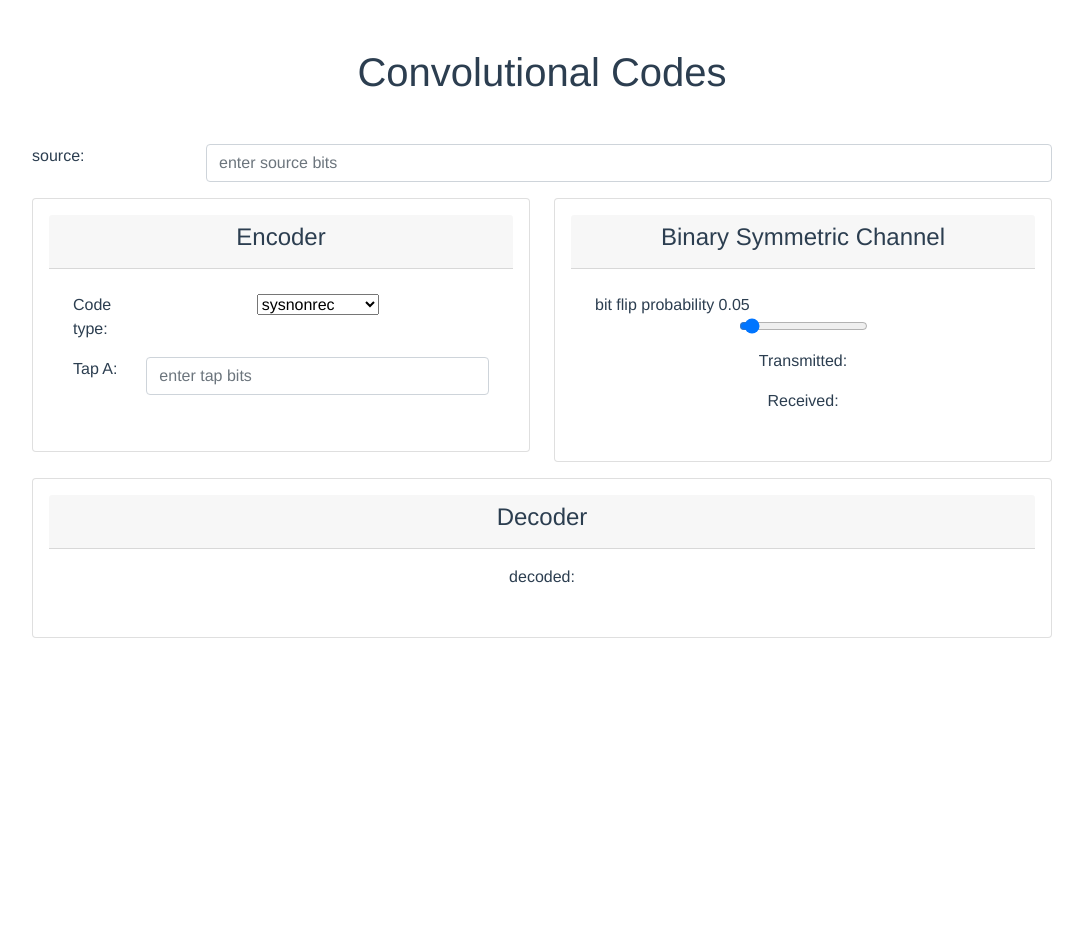
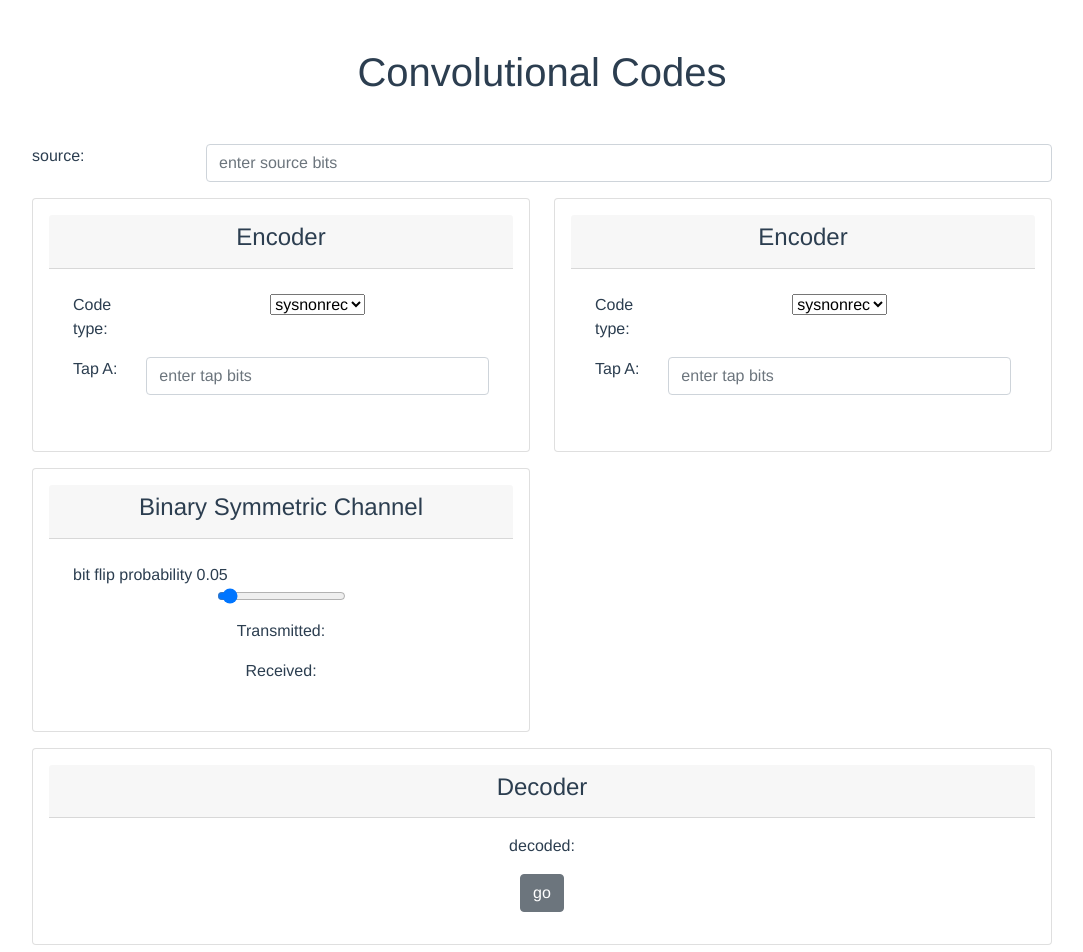
Before and after one commit to leoheyns/turbocodes, a Vue app: page / in a window 1280 px wide. Shown: the top 952 px of the page, without its empty margins (98-1181 px from the left). Before the commit the page ends 800 px from the top, so only its background shows below. Built offline with nearby package versions, Linux system fonts and the light colour scheme.

Commit message:
turbocodes are broken

```diff
--- a/src/App.vue
+++ b/src/App.vue
@@ -11,9 +11,12 @@
         </div>
 
         <div class="row">
-          <TurboEncoder :source="source" @encoded="set_encoded" @trellis="set_trellis"/>
+          <TurboEncoder :source="source" @encoded="set_encoded1" @trellis="set_trellis1"/>
+          <TurboEncoder :source="source_interleaved" @encoded="set_encoded2" @trellis="set_trellis2"/>
+
           <BinarySymmetricChannel :f.sync="flip_probability" :input="encoded" @received="set_received"/>
-          <TurboDecoder :input="received" :source="source" :trellis="trellis" :f="flip_probability" @decoded="set_decoded"/>
+
+          <TurboDecoder :input="received" :source="source" :trellises="trellises" :interleaver="interleaver" :f="flip_probability" @decoded="set_decoded"/>
         </div>
       </div>
     </div>
@@ -24,15 +27,18 @@
 import TurboEncoder from "@/components/TurboEncoder";
 import TurboDecoder from "@/components/TurboDecoder";
 import BinarySymmetricChannel from "@/components/BinarySymmetricChannel";
+import {Interleaver} from "@/decoding/viterbi"
 export default {
   name: 'App',
   data() {
     return {
       source: "",
-      encoded: "",
+      encoded1: "",
+      encoded2: "",
       received: "",
       decoded: "",
-      trellis: null,
+      trellis1: null,
+      trellis2: null,
       flip_probability: 0.05,
     }
   },
@@ -40,15 +46,76 @@ export default {
     set_received(signal) {
       this.received = signal
     },
-    set_encoded(encoded) {
-      this.encoded = encoded
+    set_encoded1(encoded) {
+      this.encoded1 = encoded
+    },
+    set_encoded2(encoded) {
+      this.encoded2 = encoded
     },
     set_decoded(decoded) {
       this.decoded = decoded
     },
-    set_trellis(trellis) {
-      this.trellis = trellis
+    set_trellis1(trellis) {
+      this.trellis1 = trellis
     },
+    set_trellis2(trellis) {
+      this.trellis2 = trellis
+    },
+  },
+  computed: {
+    encoded(){
+      let encoding = ""
+      for (let i = 0; i < this.encoded1.length / 2; i++) {
+        encoding += this.encoded1[i*2] + this.encoded1[i*2+1] + this.encoded1[i*2 + 1]
+      }
+      return encoding
+    },
+    interleaver(){
+      let values = [...Array(this.source.length).keys()]
+      let keys = [...Array(this.source.length).keys()]
+      let terminatebits = this.encoded1.length - this.source.length
+      terminatebits = terminatebits > 0 ? terminatebits : 0
+
+      for(let i = 0; i < values.length; i++){
+        values[i] = i + '' + (i + 1)
+        keys[i] = i + '' + (i + 1)
+      }
+      values.sort(() => 0.5 - Math.random())
+
+      for(let i = values.length; i < values.length + terminatebits; i++){
+        values.push(i + '' + (i + 1))
+        keys.push(i + '' + (i + 1))
+      }
+
+      let interleaving = {}
+      for(let i = 0; i < values.length; i++){
+        interleaving[keys[i]] = values[i]
+      }
+
+      let inter = new Interleaver(interleaving)
+      return inter
+    },
+    trellises(){
+      return [this.trellis1, this.trellis2]
+    },
+    source_interleaved(){
+      if(this.source.length > 0){
+        let splitsource = this.source.split("")
+        let sourcedict = {}
+        for(let i = 0; i < splitsource.length; i++){
+          sourcedict[i + '' + (i+1)] = splitsource[i]
+        }
+        let interleaved = this.interleaver.interleave(sourcedict)
+        let result = ""
+        for(let i = 0; i < splitsource.length; i++){
+          result += interleaved[i + '' + (i+1)]
+        }
+
+        return result
+      } else {
+        return ""
+      }
+    }
   },
   components: {
     TurboEncoder,
--- a/src/components/TurboDecoder.vue
+++ b/src/components/TurboDecoder.vue
@@ -5,8 +5,9 @@
         <h4>Decoder</h4>
       </b-card-header>
       <b-card-body>
-        decoded: <errordisplayer :source="source" :decoded="result"/>
-        <trellis :trellis="trellis" />
+        decoded: <errordisplayer :source="source" :decoded="decoded"/>
+        <b-button @click="go">go</b-button>
+        <!-- <trellis :trellis="trellis" /> -->
       </b-card-body>
     </b-card>
   </div>
@@ -14,40 +15,45 @@
 
 <script>
 
-import {Trellis, viterbi} from "@/decoding/viterbi";
-import trellis from "@/components/trellis"
+import {turboturbo, Interleaver} from "@/decoding/viterbi";
+// import trellis from "@/components/trellis"
 import errordisplayer from "@/components/errordisplayer"
 
 export default {
   name: "TurboDecoder",
   props: {
-    trellis: Trellis,
+    trellises: Array,
     input: String,
     f: Number,
     source: String,
+    interleaver: Interleaver,
+  },
+  data() {
+    return {
+      decoded: ""
+    }
   },
   components: {
-    trellis,
+    // trellis,
     errordisplayer
   },
-  computed: {
-    result(){
-      console.log(this.input)
-      if(this.input && this.trellis){
-        let priors = {}
+  methods: {
+    go(){
+      if(this.input && this.trellises){
         let recieved = {}
-        for(let i = 0; i < this.input.length / 2; i++){
-          priors[i + '' + (i + 1)] = 0
-          recieved[i + '' + (i + 1)] = this.input.slice(i * 2, (i + 1) * 2)
+        for(let i = 0; i < this.input.length / 3; i++){
+          recieved[i + '' + (i + 1)] = this.input.slice(i * 3, (i + 1) * 3)
         }
-        let result = viterbi(this.trellis, recieved, priors, this.f)
-        this.trellis.edges.map(edge => edge.color = 'black')
-        result.best_path.map(edge => edge.color = 'red')
-        return result.best_path.map(edge => edge.u).join('')
+        let result = turboturbo(this.trellises, this.interleaver, recieved, this.f)
+        console.log(result)
+        this.decoded = result
+        // this.trellis.edges.map(edge => edge.color = 'black')
+        // result.best_path.map(edge => edge.color = 'red')
+        // return result.best_path.map(edge => edge.u).join('')
       } else {
         return ""
       }
-    }
+    },
   }
 }
 </script>
--- a/src/components/convcode.vue
+++ b/src/components/convcode.vue
@@ -52,8 +52,8 @@ export default {
       type: "sysnonrec",
       types: [
         "sysnonrec",
-        "nonsysnonrec",
-        "sysrec"
+        // "nonsysnonrec",
+        // "sysrec"
       ],
       taptext0: "",
       taptext1: "",
--- a/src/decoding/viterbi.js
+++ b/src/decoding/viterbi.js
@@ -269,6 +269,7 @@ function turboturbo(trellises, interleaver, received_signal, f) {
     //  received_signal is a string of received bits
     let first = trellises[0]
     let second = trellises[1]
+
     let llr_priors = {}
     let systematic = {}
     let parity_first = {}
@@ -277,18 +278,18 @@ function turboturbo(trellises, interleaver, received_signal, f) {
     for (let i = 0; i < edge_times.length; i++) {
         let edge_time = edge_times[i]
         systematic[edge_time] = received_signal[i * 3]
-        parity_first = received_signal[i * 3 + 1]
-        parity_second = received_signal[i * 3 + 2]
+        parity_first[edge_time] = received_signal[i * 3 + 1]
+        parity_second[edge_time] = received_signal[i * 3 + 2]
     }
     let systematic_interleaved = interleaver.interleave(systematic)
     edge_times.forEach((edge_time) => {
         let unbiased_likelihood_ratio = 1 // neither option is more likely
         llr_priors[edge_time] = Math.log(unbiased_likelihood_ratio)
     })
-    // todo: implement a function which interleaves a dictionary with edge times as keys, and a deinterleave function
     let llr_priors_interleaved = interleaver.interleave(llr_priors)
+    console.log(llr_priors_interleaved, llr_priors)
     let iteration = 0
-    let max_iterations = 100
+    let max_iterations = 2
     let stop = false
     let llr_priors_first = llr_priors
     let llr_priors_second = llr_priors_interleaved
@@ -301,11 +302,12 @@ function turboturbo(trellises, interleaver, received_signal, f) {
         received_signal_second[edge_time] = [systematic_interleaved[edge_time], parity_second[edge_time]]
     })
     while (!stop) {
-        llr_posteriors[first] = sum_product(first, received_signal_first, llr_priors_first, f)
-        llr_posteriors[second] = sum_product(second, received_signal_second, llr_priors_second, f)
+        llr_posteriors[0] = sum_product(first, received_signal_first, llr_priors_first, f)
 
-        llr_priors_second = interleaver.interleave(get_extrinsic_information(llr_posteriors[first], llr_priors_first, received_signal_first, f))
-        llr_priors_first = interleaver.deinterleave(get_extrinsic_information(llr_posteriors[second], llr_priors_second, received_signal_second, f))
+        llr_posteriors[1] = sum_product(second, received_signal_second, llr_priors_second, f)
+
+        llr_priors_second = interleaver.interleave(get_extrinsic_information(llr_posteriors[0], llr_priors_first, received_signal_first, f))
+        llr_priors_first = interleaver.deinterleave(get_extrinsic_information(llr_posteriors[1], llr_priors_second, received_signal_second, f))
 
         iteration += 1
         stop = iteration >= max_iterations
```
